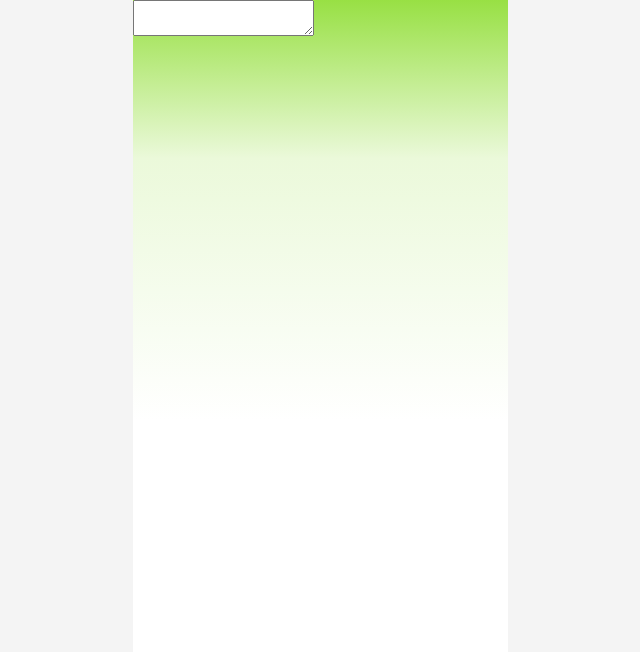
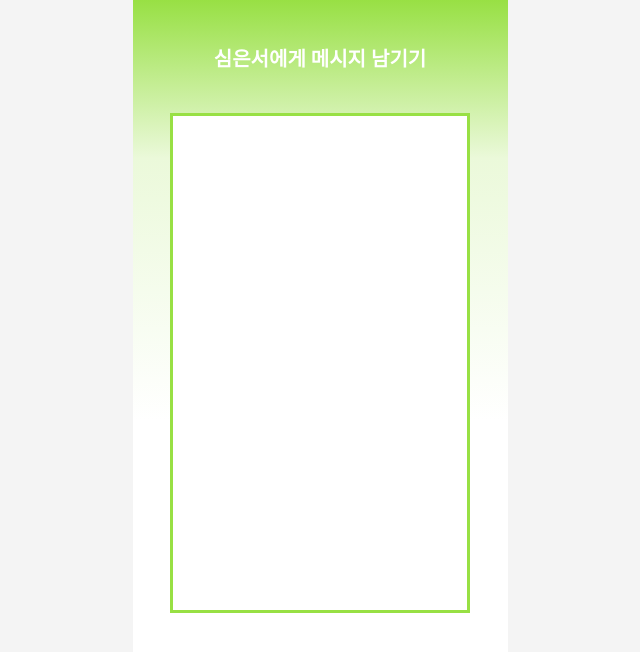
Before and after one commit to simeunseo/AAT4002_Advanced-Web-Development, a React (Vite) app in the folder client/: page /create in a window 1280 px wide. Shown: the top 652 px of the page, without its empty margins (320-960 px from the left). Built offline with nearby package versions, Linux system fonts and the light colour scheme; a web font is replaced by a local one.

Commit message:
design: create 페이지 스타일링

```diff
--- a/client/src/components/create/Form.tsx
+++ b/client/src/components/create/Form.tsx
@@ -1,4 +1,5 @@
 import { styled } from "styled-components";
+import theme from "@src/styles/theme";
 import { useState } from "react";
 
 const Form = () => {
@@ -10,7 +11,7 @@ const Form = () => {
 
   return (
     <St.Form>
-      <textarea value={textarea} onChange={handleChange}></textarea>
+      <St.TextArea value={textarea} onChange={handleChange}></St.TextArea>
     </St.Form>
   );
 };
@@ -19,4 +20,19 @@ export default Form;
 
 const St = {
   Form: styled.form``,
+  TextArea: styled.textarea`
+    width: 30rem;
+    height: 50rem;
+    padding: 2.5rem;
+
+    border: 0.3rem solid ${theme.colors.primary};
+    color: ${theme.colors.primary};
+
+    resize: none;
+    font-family: "Gonggan";
+
+    &:focus {
+      outline: none;
+    }
+  `,
 };
--- /dev/null
+++ b/client/src/components/create/Title.tsx
@@ -0,0 +1,22 @@
+import { styled } from "styled-components";
+import theme from "@src/styles/theme";
+
+const Title = () => {
+  return <St.Title>심은서에게 메시지 남기기</St.Title>;
+};
+
+export default Title;
+
+const St = {
+  Title: styled.header`
+    margin: 3.5rem;
+    margin-bottom: 3rem;
+    padding: 1.4rem;
+
+    text-align: center;
+
+    color: white;
+
+    ${theme.fonts.Head1};
+  `,
+};
--- a/client/src/pages/Create.tsx
+++ b/client/src/pages/Create.tsx
@@ -1,11 +1,24 @@
 import Container from "@src/components/common/Container";
 import Form from "@src/components/create/Form";
+import Title from "@src/components/create/Title";
+import { styled } from "styled-components";
 const Create = () => {
   return (
     <Container>
-      <Form></Form>
+      <St.FormContainer>
+        <Title />
+        <Form />
+      </St.FormContainer>
     </Container>
   );
 };
 
 export default Create;
+
+const St = {
+  FormContainer: styled.main`
+    display: flex;
+    align-items: center;
+    flex-direction: column;
+  `,
+};
```
